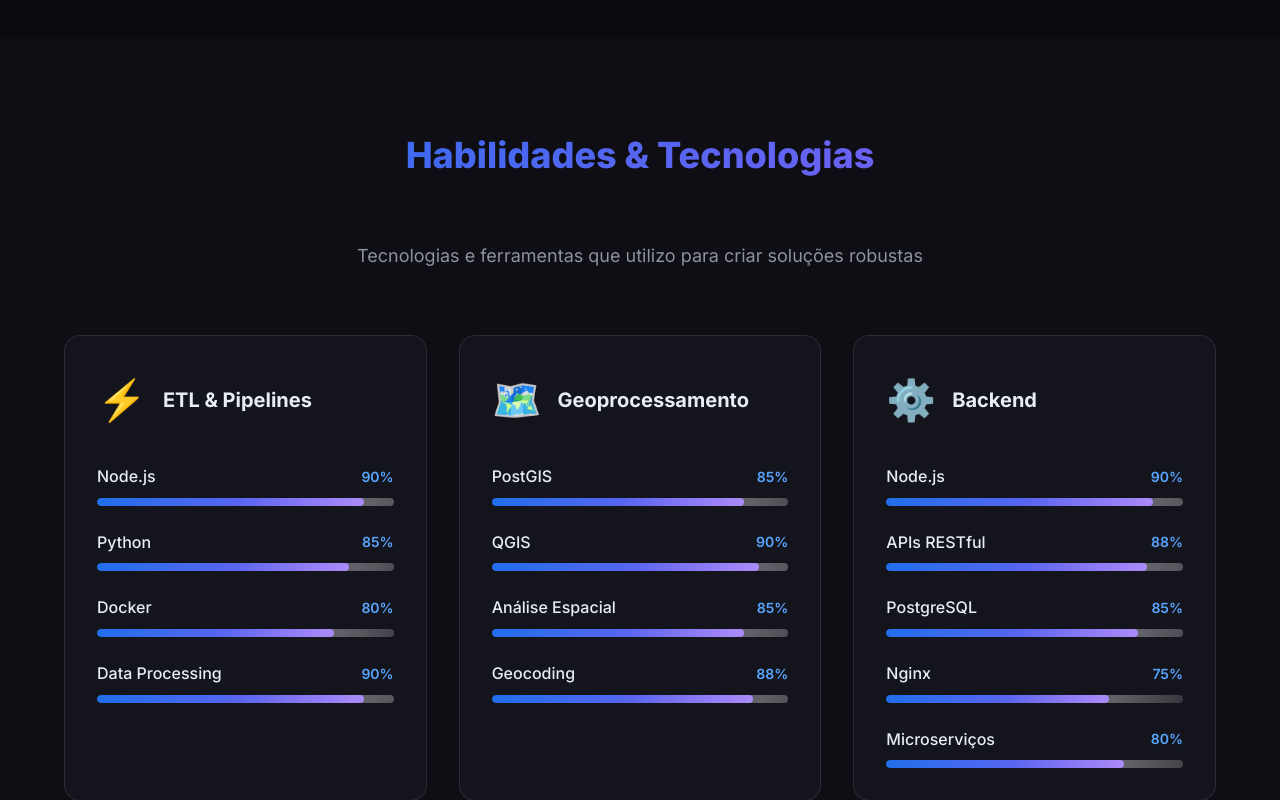
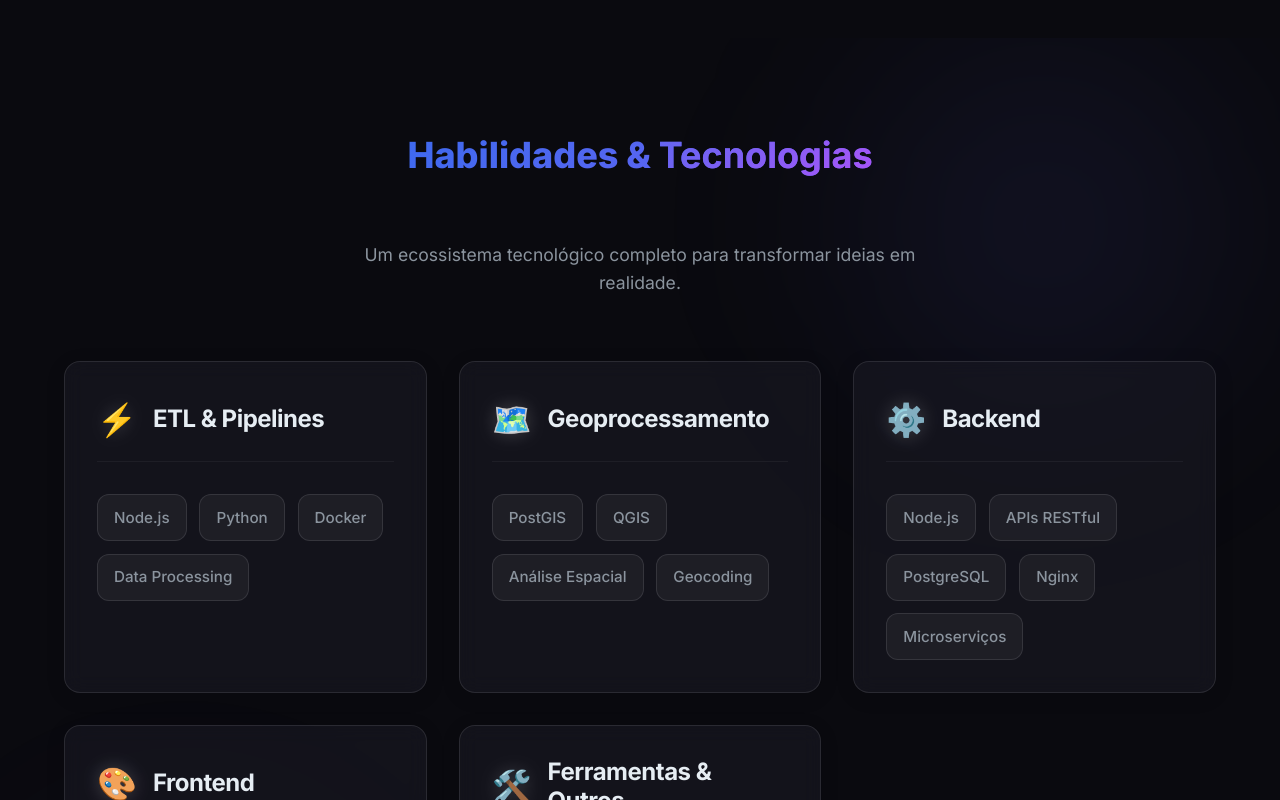
Before and after one commit to joaoleaogf/my-portfolio, a React (Vite) app: page / in a window 1280 px wide. Shown: the part 5100-5900 px from the top of the page. Built offline with nearby package versions, Linux system fonts and the light colour scheme; no server answers.

Commit message:
feat: Add new Skills section component with detailed styling and categorized skill display.

```diff
--- a/src/components/Skills.css
+++ b/src/components/Skills.css
@@ -1,115 +1,190 @@
 .skills {
-    background: rgba(19, 19, 26, 0.5);
+    position: relative;
+    padding: 6rem 0;
+    overflow: hidden;
+    /* Removed the simple background, inheriting or using global bg */
+}
+
+/* Background elements for depth */
+.skills::before {
+    content: '';
+    position: absolute;
+    top: -10%;
+    right: -5%;
+    width: 600px;
+    height: 600px;
+    background: radial-gradient(circle, rgba(99, 102, 241, 0.1) 0%, transparent 70%);
+    border-radius: 50%;
+    z-index: 0;
+    filter: blur(80px);
+}
+
+.skills::after {
+    content: '';
+    position: absolute;
+    bottom: -10%;
+    left: -5%;
+    width: 500px;
+    height: 500px;
+    background: radial-gradient(circle, rgba(168, 85, 247, 0.1) 0%, transparent 70%);
+    border-radius: 50%;
+    z-index: 0;
+    filter: blur(80px);
+}
+
+.section-header {
+    text-align: center;
+    margin-bottom: 4rem;
+    position: relative;
+    z-index: 1;
 }
 
 .skills-subtitle {
     text-align: center;
-    font-size: var(--font-size-lg);
+    font-size: 1.1rem;
     color: var(--color-text-secondary);
-    max-width: 700px;
-    margin: 0 auto var(--spacing-2xl);
+    max-width: 600px;
+    margin: 1rem auto 0;
+    line-height: 1.6;
+}
+
+.highlight {
+    background: linear-gradient(135deg, #6366f1 0%, #a855f7 100%);
+    -webkit-background-clip: text;
+    -webkit-text-fill-color: transparent;
+    font-weight: 700;
 }
 
 .skills-grid {
     display: grid;
-    grid-template-columns: repeat(auto-fit, minmax(320px, 1fr));
-    gap: var(--spacing-lg);
+    grid-template-columns: repeat(auto-fit, minmax(350px, 1fr));
+    gap: 2rem;
+    position: relative;
+    z-index: 1;
 }
 
 .skill-category {
-    padding: var(--spacing-xl);
+    background: rgba(255, 255, 255, 0.03);
+    backdrop-filter: blur(10px);
+    border: 1px solid rgba(255, 255, 255, 0.05);
+    border-radius: 24px;
+    padding: 2.5rem;
+    transition: all 0.4s cubic-bezier(0.175, 0.885, 0.32, 1.275);
+    /* Subtle glow on intial state */
+    box-shadow: 0 4px 20px rgba(0, 0, 0, 0.1);
+    animation: fadeInUp 0.6s ease-out backwards;
+}
+
+.skill-category:hover {
+    transform: translateY(-5px) scale(1.02);
+    border-color: rgba(99, 102, 241, 0.2);
+    box-shadow: 0 10px 30px rgba(99, 102, 241, 0.15);
+    background: rgba(255, 255, 255, 0.05);
 }
 
 .category-header {
     display: flex;
     align-items: center;
-    gap: var(--spacing-sm);
-    margin-bottom: var(--spacing-lg);
+    gap: 1rem;
+    margin-bottom: 2rem;
+    padding-bottom: 1rem;
+    border-bottom: 1px solid rgba(255, 255, 255, 0.05);
 }
 
 .category-icon {
-    font-size: 2.5rem;
+    font-size: 2rem;
+    filter: drop-shadow(0 0 10px rgba(255, 255, 255, 0.2));
 }
 
 .category-title {
-    font-size: var(--font-size-xl);
+    font-size: 1.5rem;
+    font-weight: 700;
     color: var(--color-text-primary);
     margin: 0;
+    letter-spacing: -0.5px;
 }
 
 .skills-list {
     display: flex;
-    flex-direction: column;
-    gap: var(--spacing-md);
+    flex-wrap: wrap;
+    gap: 0.8rem;
 }
 
-.skill-item {
-    display: flex;
-    flex-direction: column;
-    gap: var(--spacing-xs);
+.skill-chip {
+    background: rgba(255, 255, 255, 0.05);
+    border: 1px solid rgba(255, 255, 255, 0.1);
+    border-radius: 12px;
+    padding: 0.6rem 1rem;
+    transition: all 0.3s ease;
+    cursor: default;
+    position: relative;
+    overflow: hidden;
 }
 
-.skill-info {
-    display: flex;
-    justify-content: space-between;
-    align-items: center;
+.skill-chip:hover {
+    background: rgba(99, 102, 241, 0.1);
+    border-color: rgba(99, 102, 241, 0.3);
+    transform: translateY(-2px);
+    box-shadow: 0 4px 12px rgba(99, 102, 241, 0.15);
 }
 
 .skill-name {
-    font-size: var(--font-size-base);
-    color: var(--color-text-primary);
+    font-size: 0.95rem;
     font-weight: 500;
+    color: var(--color-text-secondary);
+    transition: color 0.3s ease;
 }
 
-.skill-level {
-    font-size: var(--font-size-sm);
-    color: var(--color-accent-cyan);
-    font-weight: 600;
+.skill-chip:hover .skill-name {
+    color: #fff;
 }
 
-.skill-bar {
-    height: 8px;
-    background: rgba(255, 255, 255, 0.05);
-    border-radius: var(--radius-lg);
-    overflow: hidden;
-    position: relative;
-}
-
-.skill-progress {
-    height: 100%;
-    background: var(--gradient-primary);
-    border-radius: var(--radius-lg);
-    transition: width 1s ease-out;
-    position: relative;
-}
-
-.skill-progress::after {
+/* Add a subtle shimmer effect to chips on load/hover */
+.skill-chip::after {
     content: '';
     position: absolute;
     top: 0;
-    left: 0;
-    right: 0;
-    bottom: 0;
-    background: linear-gradient(90deg, transparent, rgba(255, 255, 255, 0.3), transparent);
-    animation: shimmer 2s infinite;
+    left: -100%;
+    width: 100%;
+    height: 100%;
+    background: linear-gradient(90deg,
+            transparent,
+            rgba(255, 255, 255, 0.1),
+            transparent);
+    transition: 0.5s;
 }
 
-@keyframes shimmer {
-    0% {
-        transform: translateX(-100%);
+.skill-chip:hover::after {
+    left: 100%;
+}
+
+@keyframes fadeInUp {
+    from {
+        opacity: 0;
+        transform: translateY(20px);
     }
 
-    100% {
-        transform: translateX(100%);
+    to {
+        opacity: 1;
+        transform: translateY(0);
     }
 }
 
-.skill-category:hover {
-    transform: translateY(-5px);
-}
+@media (max-width: 768px) {
+    .skills {
+        padding: 4rem 0;
+    }
 
-@media (max-width: 768px) {
     .skills-grid {
         grid-template-columns: 1fr;
+        gap: 1.5rem;
+    }
+
+    .skill-category {
+        padding: 1.5rem;
+    }
+
+    .category-title {
+        font-size: 1.25rem;
     }
 }
--- a/src/components/Skills.jsx
+++ b/src/components/Skills.jsx
@@ -6,32 +6,30 @@
     return (
         <section id="skills" className="section skills">
             <div className="container">
-                <h2 className="section-title">Habilidades & Tecnologias</h2>
-
-                <p className="skills-subtitle">
-                    Tecnologias e ferramentas que utilizo para criar soluções robustas
-                </p>
+                <header className="section-header">
+                    <h2 className="section-title">Habilidades & <span className="highlight">Tecnologias</span></h2>
+                    <p className="skills-subtitle">
+                        Um ecossistema tecnológico completo para transformar ideias em realidade.
+                    </p>
+                </header>
 
                 <div className="skills-grid">
-                    {skillsCategories.map(category => (
-                        <div key={category.id} className="skill-category glass-card">
+                    {skillsCategories.map((category, index) => (
+                        <div
+                            key={category.id}
+                            className="skill-category glass-card"
+                            style={{ animationDelay: `${index * 100}ms` }}
+                        >
                             <div className="category-header">
                                 <span className="category-icon">{category.icon}</span>
                                 <h3 className="category-title">{category.title}</h3>
                             </div>
 
                             <div className="skills-list">
-                                {category.skills.map(skill => (
-                                    <div key={skill.name} className="skill-item">
-                                        <div className="skill-info">
+                                {category.skills.map((skill) => (
+                                    <div key={skill.name} className="skill-chip">
+                                        <div className="skill-content">
                                             <span className="skill-name">{skill.name}</span>
-                                            <span className="skill-level">{skill.level}%</span>
-                                        </div>
-                                        <div className="skill-bar">
-                                            <div
-                                                className="skill-progress"
-                                                style={{ width: `${skill.level}%` }}
-                                            ></div>
                                         </div>
                                     </div>
                                 ))}
```
